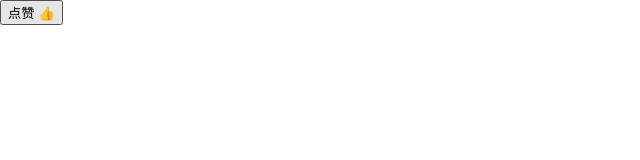
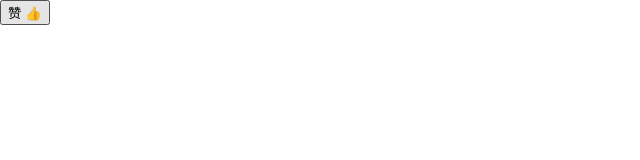
Before and after one commit to TangMisaka23001/react-learn, a React (Create React App) app in the folder hello-react/: page / in a window 1280 px wide. Shown: the top 160 px of the page, without its empty margins (0-640 px from the left). Built offline with nearby package versions, Linux system fonts and the light colour scheme.

Commit message:
feat: 配置组件的 props

```diff
--- a/hello-react/src/index.js
+++ b/hello-react/src/index.js
@@ -3,6 +3,12 @@ import ReactDOM from 'react-dom'
 import './index.css'
 
 class LikeButton extends Component {
+    // React.js 也提供了一种方式 defaultProps，可以方便的做到默认配置
+    static defaultProps = {
+        likedText: '取消',
+        unlikedText: '点赞'
+    }
+
     constructor() {
         super();
         this.state = {
@@ -14,30 +20,14 @@ class LikeButton extends Component {
         this.setState({
             isLiked: !this.state.isLiked
         })
-        // 通过函数调用 可以利用上一次 setState 结果进行运算
-        this.setState((prevState) => {
-            return { count: 0 }
-        })
-        this.setState((preState) => {
-            return {count: preState.count + 1}
-        })
-        this.setState((preState) => {
-            return {count: preState.count + 2}
-        })
-        /*
-        上面我们进行了三次 setState，但是实际上组件只会重新渲染一次，而不是三次；
-        这是因为在 React.js 内部会把 JavaScript 事件循环中的消息队列的
-        同一个消息中的 setState 都进行合并以后再重新渲染组件。
-         */
-        this.setState((preState) => {
-            console.log(preState.count)
-        })
     }
 
     render() {
         return (
             <button onClick={this.handleClickOnLikeButton.bind(this)}>
-                {this.state.isLiked ? '取消' : '点赞'} 👍 {this.state.count}
+                {this.state.isLiked
+                    ? this.props.likedText
+                    : this.props.unlikedText} 👍
             </button>
         )
     }
@@ -47,8 +37,9 @@ class LikeButton extends Component {
 class Index extends Component {
     render() {
         return (
+            // 在使用一个组件的时候，可以把参数放在标签的属性当中，所有的属性都会作为 props 对象的键值
             <div>
-                <LikeButton />
+                <LikeButton likedText='已赞' unlikedText='赞'/>
             </div>
         )
     }
```
